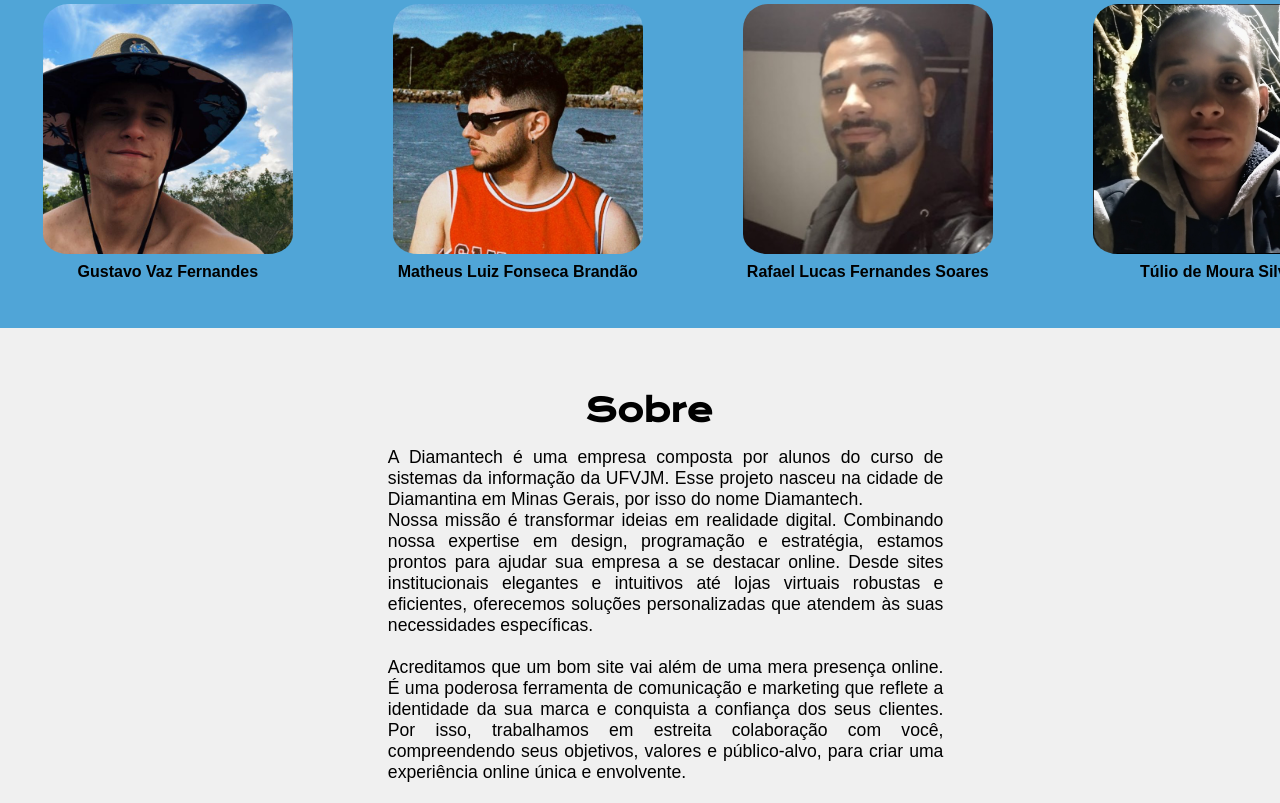
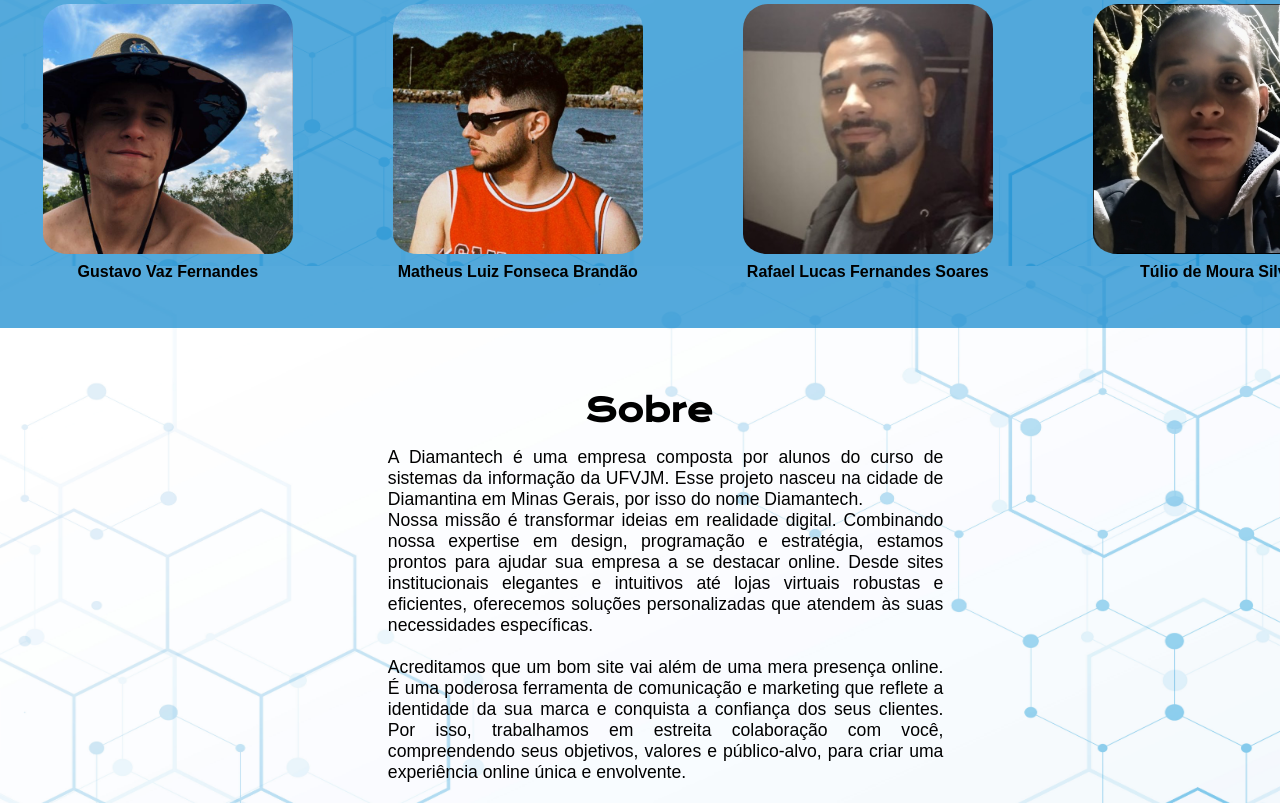
Before and after one commit to GustavoVazFernandes/Diamantech, a plain HTML site: page index.html in a window 1280 px wide. Shown: the part 534-1337 px from the top of the page. Drawn offline with nearby package versions, Linux system fonts and the light colour scheme; the site is published under a folder, as on GitHub Pages, so addresses that start at the root find nothing; files whose address does not match are found by name.

Commit message:
Diamantech

```diff
--- a/src/css/style.css
+++ b/src/css/style.css
@@ -31,7 +31,7 @@ header{
 body{
     box-sizing: border-box;
     background-color: var(--cor--primaria);
-    background-image: url("/src/img/19366.jpg");
+    background-image: url("./19366.jpg");
     background-attachment:fixed;
     background-size: 100%;
     background-repeat: no-repeat;
```
Also changed, not shown: src/css/19366.jpg (added).
